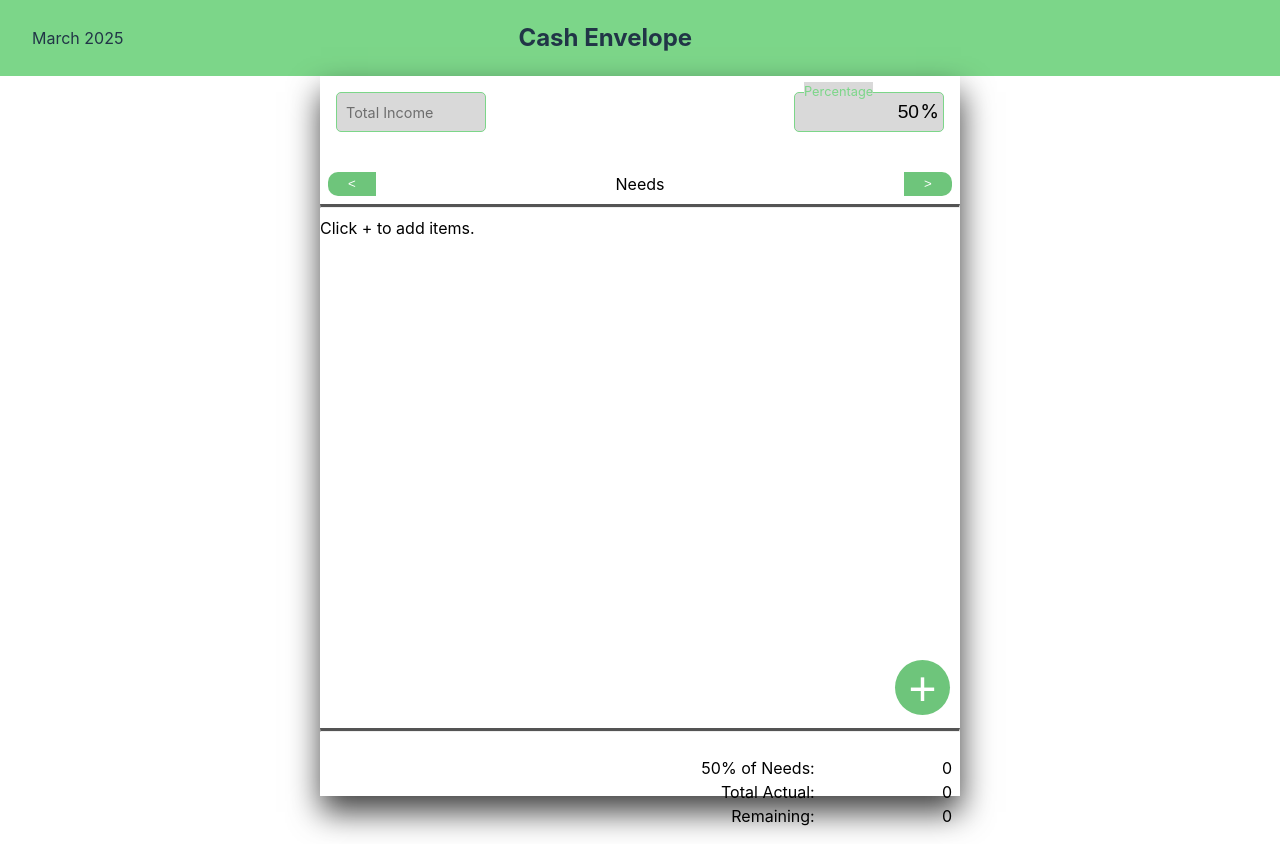
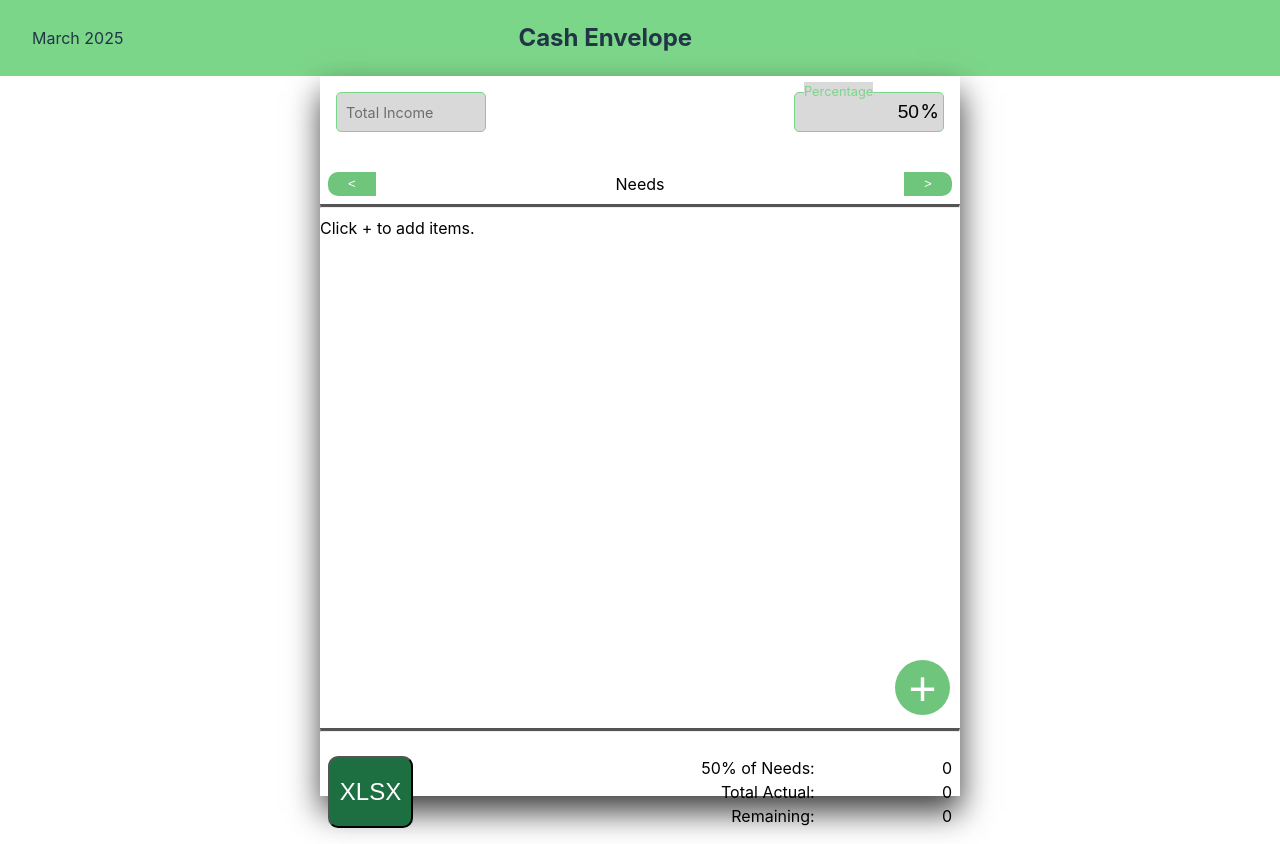
Before and after one commit to emscawas/cash-envelope, a React (Vite) app: page / in a window 1280 px wide. Built offline with nearby package versions, Linux system fonts and the light colour scheme.

Commit message:
feat: prepare the params for API call (for the future).

```diff
--- a/src/components/body/BudgetPlanner.tsx
+++ b/src/components/body/BudgetPlanner.tsx
@@ -211,6 +211,21 @@ function BudgetPlanner() {
     );
   };
 
+  const generatePayloadForAPI = () => {
+    const needsList = list.filter((list) => list.parentIndex === 0).map(({id,  parentIndex, ...rest }) => rest);
+    const wantsList = list.filter((list) => list.parentIndex === 1).map(({ id, parentIndex, ...rest }) => rest);
+    const savingsdebtsList = list.filter((list) => list.parentIndex === 2).map(({ id, parentIndex, ...rest }) => rest);
+
+    const params = {
+      income: Number(income.replace(/,/g, "")),
+      needs_list: [needsList],
+      wants_list: [wantsList],
+      savings_debts_list: [savingsdebtsList]
+    }
+
+    return (params)
+  }
+
   return (
     <BudgetContext.Provider value={contextValue}>
       <div className="body">
@@ -263,7 +278,14 @@ function BudgetPlanner() {
         <Divider pixel="3" />
         {/* component for footer */}
         <div className="footer">
-          <div className="dl-buttons"></div>
+          <div className="dl-buttons">
+            <input
+              type="button"
+              className="btn-download-excel"
+              value="XLSX"
+              onClick={() => generatePayloadForAPI()}
+            />
+          </div>
           <div className="total-texts">
             <div className="total-labels">
               <span className="total-needs">{budgetsPercentage}% of {title(currentBudget)}:</span>
--- a/src/components/body/budgetplanner.css
+++ b/src/components/body/budgetplanner.css
@@ -161,6 +161,14 @@
   align-items: flex-end;
 }
 
+.btn-download-excel {
+  background-color: #1D6F42;
+  color: white;
+  font-size: 1.5rem;
+  width: 85px;
+  border-radius: 10px;
+}
+
 @media (min-width: 768px) {
   .body {
     width: 50vw;
```
